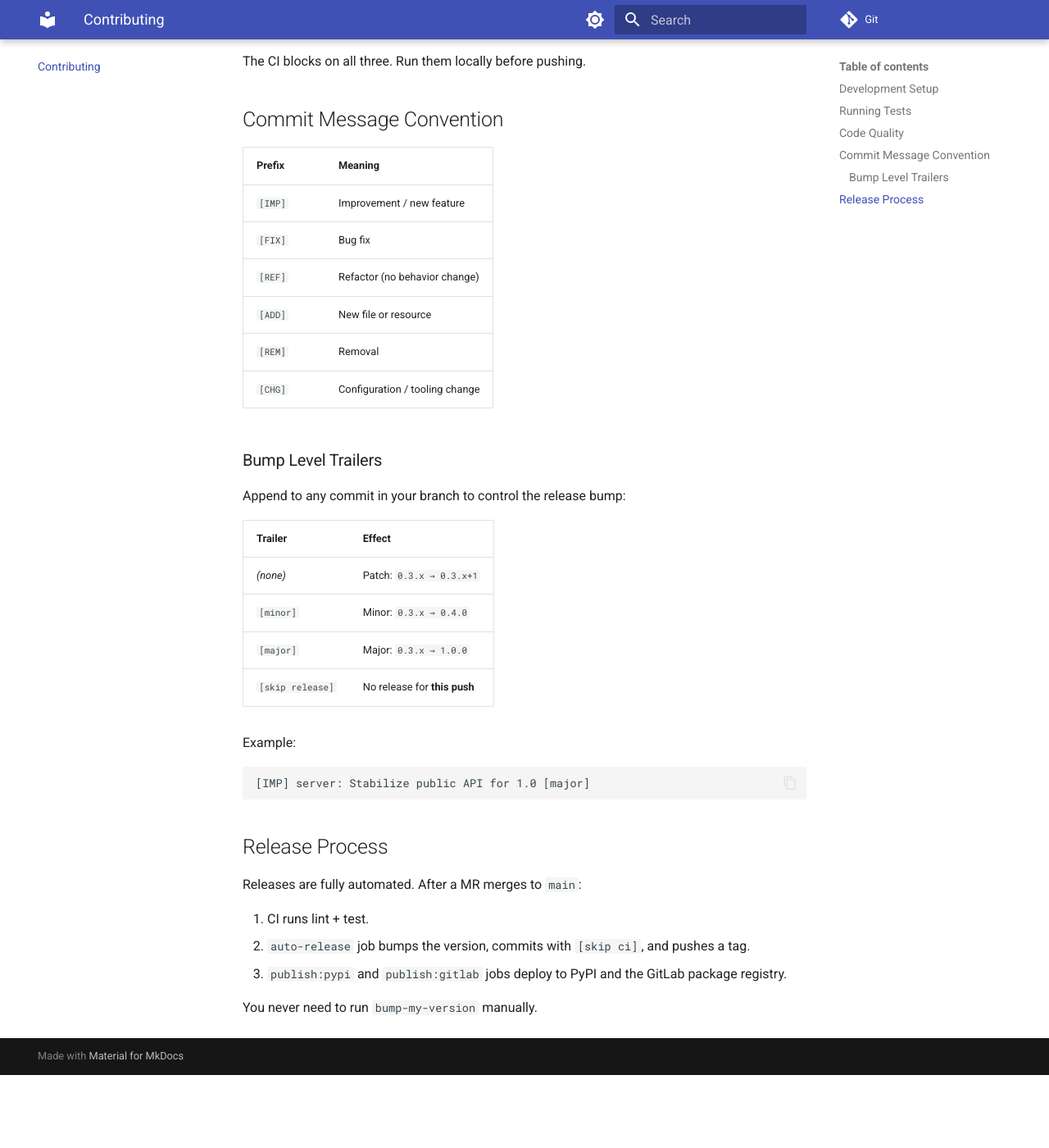
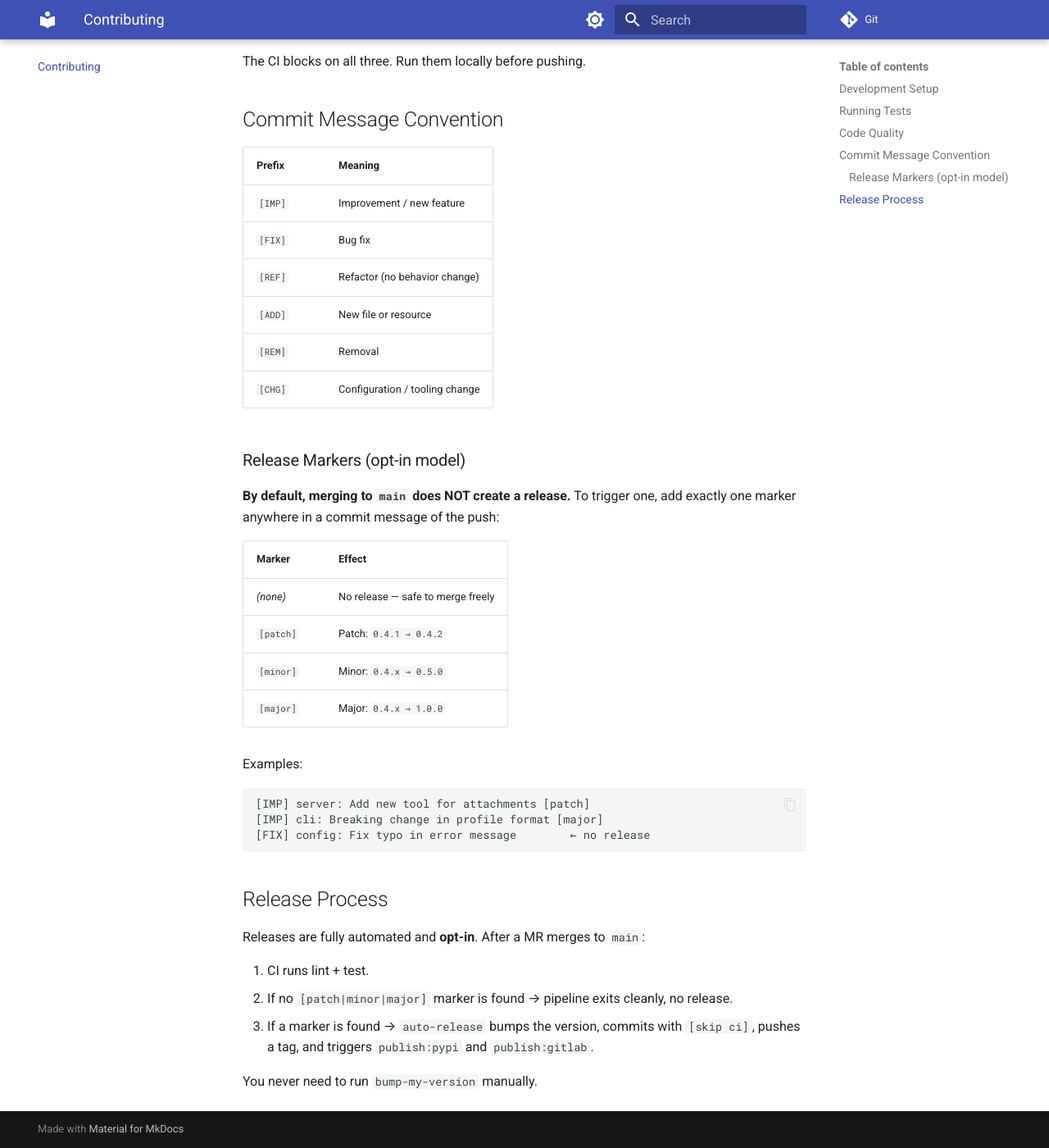
Before and after one commit to Vauxoo/mcp.odoo, an MkDocs documentation site: the page built from docs/contributing.md, in a window 1280 px wide and 1400 px high, scrolled down 690 px. Shown: the whole window at 82% size. Built offline with MkDocs 1.6.1 and Material for MkDocs 9.7.7, drawn with Linux system fonts in a browser that asks for light colours; before the commit the page ends 2001 px from its top, so only the background shows below that.

Commit message:
[CHG] ci: Release is now opt-in — require [patch|minor|major] to release

````diff
--- a/docs/contributing.md
+++ b/docs/contributing.md
@@ -39,29 +39,33 @@ The CI blocks on all three. Run them locally before pushing.
 | `[REM]` | Removal |
 | `[CHG]` | Configuration / tooling change |
 
-### Bump Level Trailers
+### Release Markers (opt-in model)
 
-Append to any commit in your branch to control the release bump:
+**By default, merging to `main` does NOT create a release.**
+To trigger one, add exactly one marker anywhere in a commit message of the push:
 
-| Trailer | Effect |
-|---------|--------|
-| *(none)* | Patch: `0.3.x → 0.3.x+1` |
-| `[minor]` | Minor: `0.3.x → 0.4.0` |
-| `[major]` | Major: `0.3.x → 1.0.0` |
-| `[skip release]` | No release for **this push** |
+| Marker | Effect |
+|--------|--------|
+| *(none)* | No release — safe to merge freely |
+| `[patch]` | Patch: `0.4.1 → 0.4.2` |
+| `[minor]` | Minor: `0.4.x → 0.5.0` |
+| `[major]` | Major: `0.4.x → 1.0.0` |
 
-Example:
+Examples:
 
 ```text
-[IMP] server: Stabilize public API for 1.0 [major]
+[IMP] server: Add new tool for attachments [patch]
+[IMP] cli: Breaking change in profile format [major]
+[FIX] config: Fix typo in error message        ← no release
 ```
 
 ## Release Process
 
-Releases are fully automated. After a MR merges to `main`:
+Releases are fully automated and **opt-in**. After a MR merges to `main`:
 
 1. CI runs lint + test.
-2. `auto-release` job bumps the version, commits with `[skip ci]`, and pushes a tag.
-3. `publish:pypi` and `publish:gitlab` jobs deploy to PyPI and the GitLab package registry.
+2. If no `[patch|minor|major]` marker is found → pipeline exits cleanly, no release.
+3. If a marker is found → `auto-release` bumps the version, commits with `[skip ci]`,
+   pushes a tag, and triggers `publish:pypi` and `publish:gitlab`.
 
 You never need to run `bump-my-version` manually.
````
Also changed, not shown: .agents/rules/release_workflow.md (added, +25 -0 lines), .gitlab-ci.yml (+18 -25 lines).
